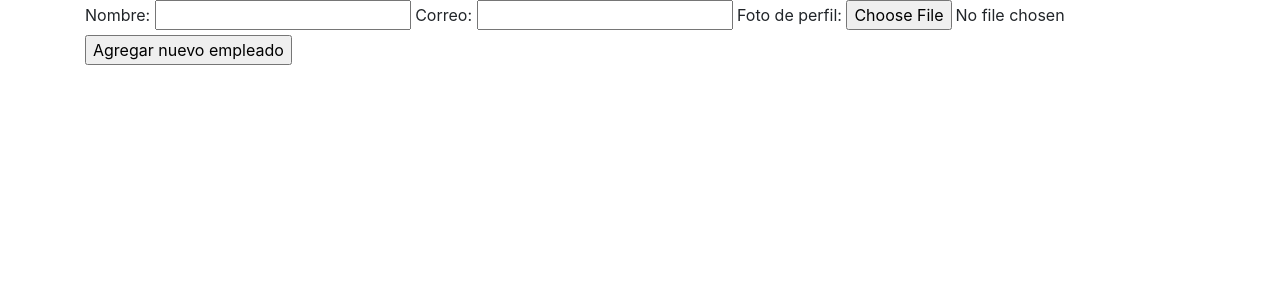
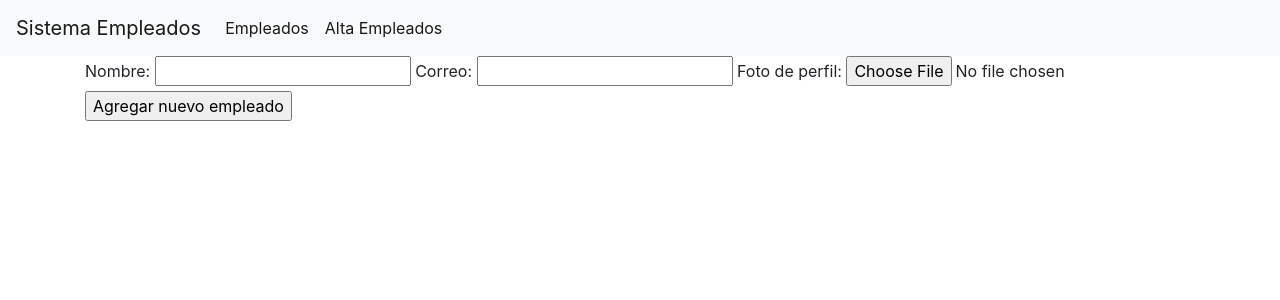
Before and after one commit to sealmaraz/sistema-empleados, a Flask app: page /create in a window 1280 px wide. Shown: the top 300 px of the page. Run offline with Flask 2, Linux system fonts and the light colour scheme.

Commit message:
menu con bootstrap

```diff
--- a/src/templates/header.html
+++ b/src/templates/header.html
@@ -5,7 +5,22 @@
     <meta http-equiv="X-UA-Compatible" content="IE=edge">
     <meta name="viewport" content="width=device-width, initial-scale=1.0">
     <link rel="stylesheet" href="https://cdn.jsdelivr.net/npm/bootstrap@4.6.2/dist/css/bootstrap.min.css">
-    <title>Document</title>
+
+    <title>Sistema de Empleados</title>
 </head>
 <body>
+    <nav class="navbar navbar-expand-lg navbar-light bg-light">
+        <a class="navbar-brand" href="{{url_for('index')}}">Sistema Empleados</a>
+        <button class="navbar-toggler" type="button" data-toggle="collapse" data-target="#navbarNavAltMarkup" aria-controls="navbarNavAltMarkup" aria-expanded="false" aria-label="Toggle navigation">
+          <span class="navbar-toggler-icon"></span>
+        </button>
+        <div class="collapse navbar-collapse" id="navbarNavAltMarkup">
+          <div class="navbar-nav">
+            <a class="nav-link active" href="{{url_for('index')}}">Empleados <span class="sr-only">(current)</span></a>
+            <a class="nav-link active" href="{{url_for('create')}}">Alta Empleados</a>
+            <!-- <a class="nav-link" href="#">Pricing</a>
+            <a class="nav-link disabled">Disabled</a> -->
+          </div>
+        </div>
+      </nav>
 <div class="container">
```
